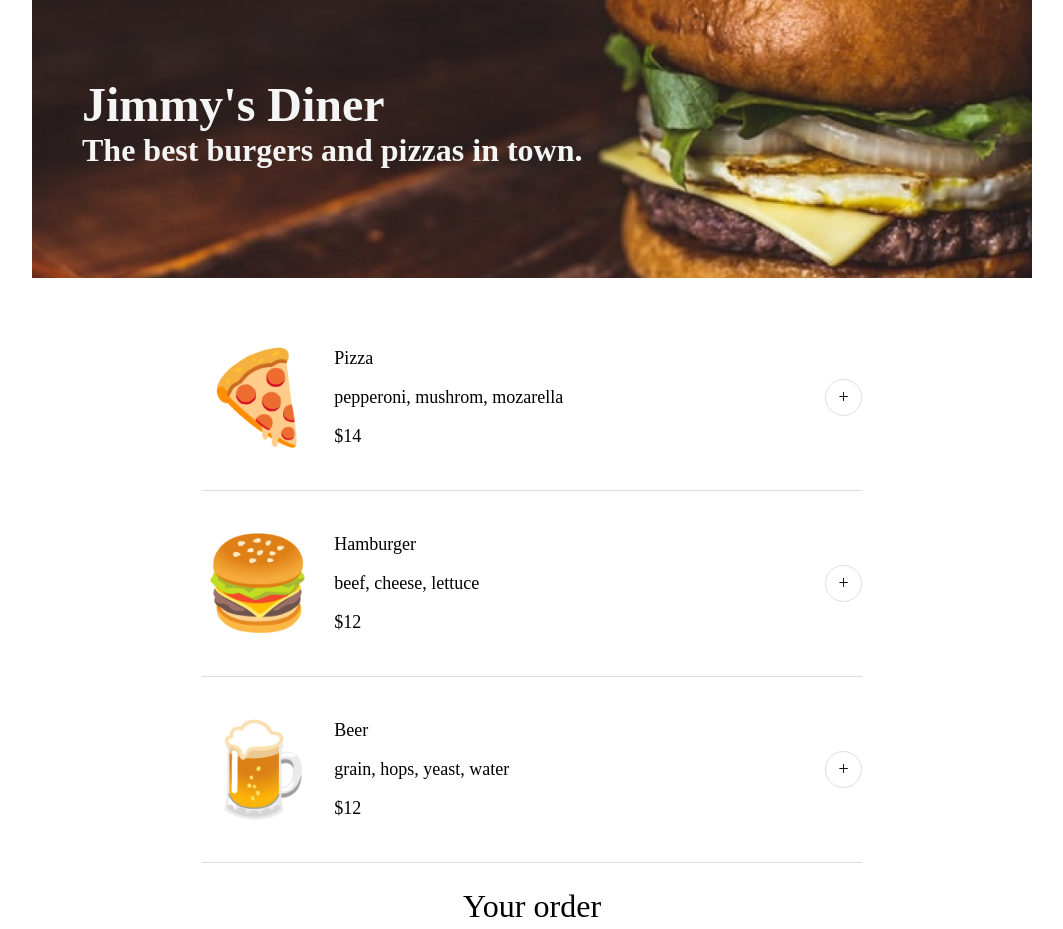
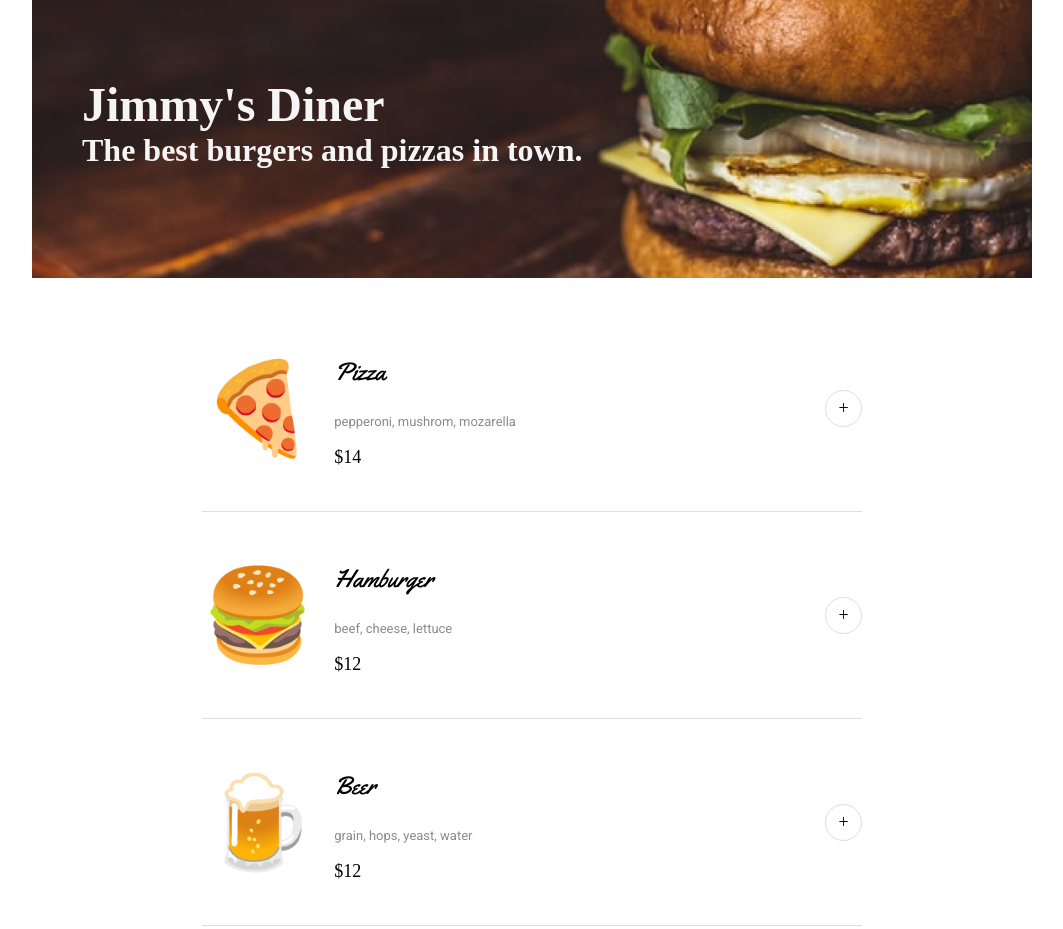
Before and after one commit to Spelel/JS_P13_Restaurant_Ordering_app, a plain HTML site: page index.html in a window 1280 px wide. Shown: the top 929 px of the page, without its empty margins (108-1171 px from the left). Drawn offline with Linux system fonts and the light colour scheme.

Commit message:
first part of JS for rendering menu items and small changes to style and classes

```diff
--- a/data.js
+++ b/data.js
@@ -1,10 +1,10 @@
-const menuArray = [
+export const menuArray = [
     {
         name: "Pizza",
         ingredients: ["pepperoni", "mushrom", "mozarella"],
-        id: 0,
         price: 14,
-        emoji: "🍕"
+        emoji: "🍕",
+        id: 0
     },
     {
         name: "Hamburger",
--- a/index.html
+++ b/index.html
@@ -7,7 +7,7 @@
     <link rel="stylesheet" href="style.css">
     <link rel="preconnect" href="https://fonts.googleapis.com">
     <link rel="preconnect" href="https://fonts.gstatic.com" crossorigin>
-	<link href="https://fonts.googleapis.com/css2?family=Poppins&display=swap" rel="stylesheet">
+    <link href="https://fonts.googleapis.com/css2?family=Roboto:wght@300;400;900&family=Yellowtail&display=swap" rel="stylesheet">
 </head>
 <body>
     <header>
@@ -21,39 +21,12 @@
     </header>
 
     <main>
-        <div class="foodList">
-            <div class="pizza">
-                <div class="foodImg">🍕</div>
-                <div class="pizzaInfo">
-                    <p>Pizza</p>
-                    <p>pepperoni, mushrom, mozarella</p>
-                    <p>$14</p>
-                </div>
-                <div class="extMenu">+</div>
-            </div>
-            <div class="hamburger">
-                <div class="foodImg">🍔</div>
-                <div class="hamburgerInfo">
-                    <p>Hamburger</p>
-                    <p>beef, cheese, lettuce</p>
-                    <p>$12</p>
-                </div>
-                <div class="extMenu">+</div>
-            </div>
-            <div class="beer">
-                <div class="foodImg">🍺</div>
-                <div class="beerInfo">
-                    <p>Beer</p>
-                    <p>grain, hops, yeast, water</p>
-                    <p>$12</p>
-                </div>
-                <div class="extMenu">+</div>
-            </div>
-        </div>
+        <div class="foodList" id="foodList"></div>
     </main>
 
     <footer>
-        <div class="yourOrder">Your order</div>
+
+        <!-- <div class="yourOrder">Your order</div>
             <div class="orderListItems">
 
                 <div class="oneItem">
@@ -64,9 +37,9 @@
                     <div class="price" id="price">$14</div>
                 </div>
 
-            <!-- -------------------------Separator Line------------------------------- -->
+
                 <div class="lineEndOrder"></div>
-            <!-- -------------------------Separator Line------------------------------- -->
+
 
                 <div class="receipt">
                     <div class="payValue">Total price:</div>
@@ -75,7 +48,10 @@
 
                 <div class="btn">
                     <button class="completeOrderBtn">Complete order</button>
+                </div> -->
+
             </div>
+        </footer>
     </footer>
 
     <script src="index.js" type="module"></script>
--- a/index.js
+++ b/index.js
@@ -0,0 +1,50 @@
+import { menuArray } from "./data.js";
+
+const plusBtn = document.getElementById("addBtn")
+
+const orderArr = []
+
+
+
+function menu() {
+    let menuHtml =``
+
+    menuArray.forEach((item) => {
+        menuHtml +=`
+        <div class="menuItem">
+            <div class="foodImg">${item.emoji}</div>
+                <div class="itemInfo">
+                    <p class="itemName">${item.name}</p>
+                    <p class="ingridients">${item.ingredients.join(', ')}</p>
+                    <p>$${item.price}</p>
+                </div>
+            <div class="extMenu" id="addBtn">+</div>
+        </div>
+        `
+    })
+    return menuHtml
+}
+
+
+
+
+
+
+
+
+
+
+
+
+
+
+
+
+
+
+function render (){
+    document.getElementById("foodList").innerHTML = menu()
+}
+
+
+render()
--- a/style.css
+++ b/style.css
@@ -1,7 +1,6 @@
 html, body {
     margin: 0;
 }
-
 
 .header-inner{
     display: flex;
@@ -41,7 +40,18 @@ h1, h2 {
     width: 660px;
 }
 
-.pizza, .hamburger, .beer {
+.ingridients {
+    color: #8B8B8B;
+    font-size: 13px;
+    font-family: "Roboto", serif;
+}
+
+.itemName {
+    font-size: 25px;
+    font-family: "Yellowtail", serif;
+}
+
+.menuItem {
     padding: 25px 0 25px 0;
     margin: 0 auto 0;
     display: flex;
```
Lines whose indentation alone changed are shown as unchanged.
